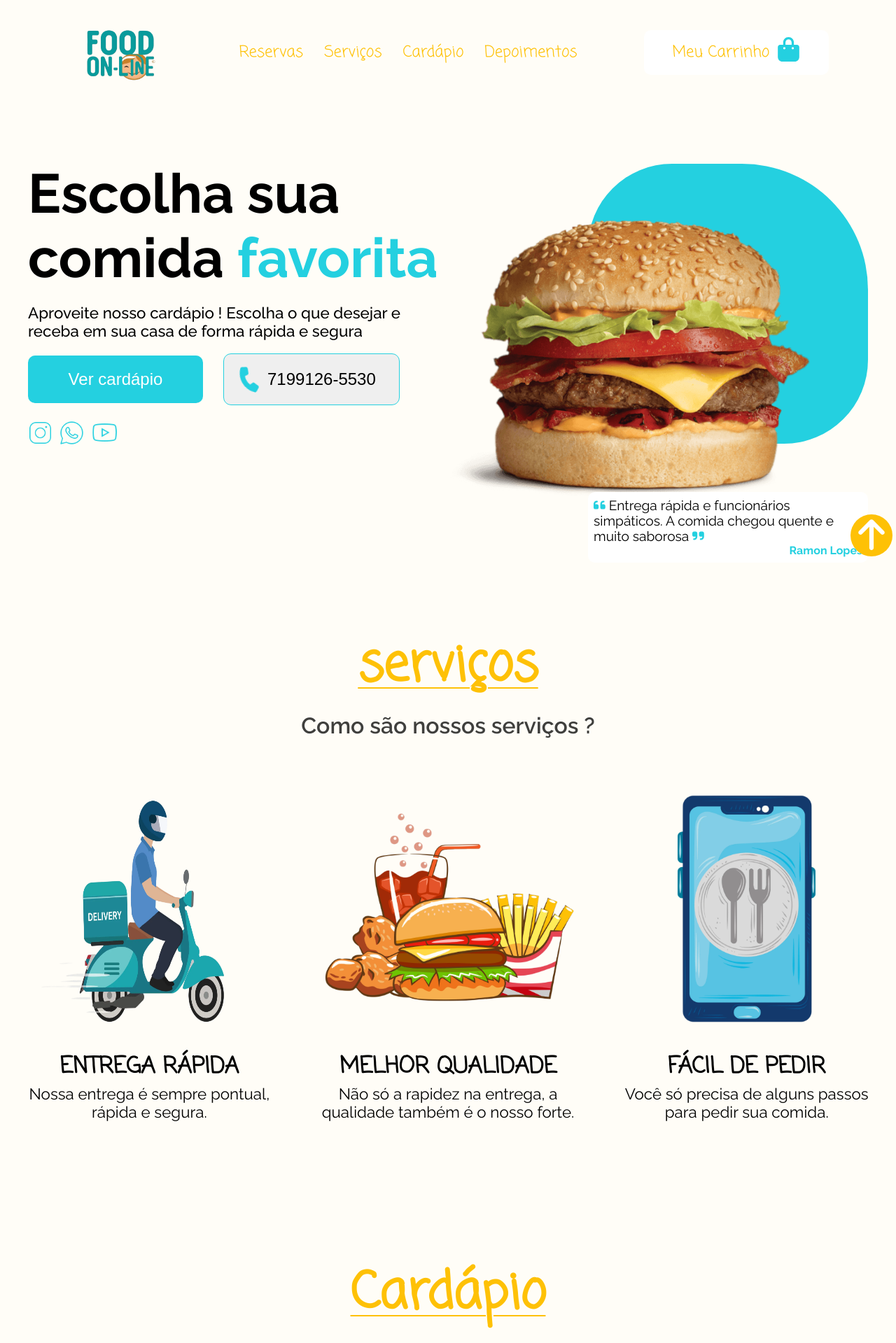
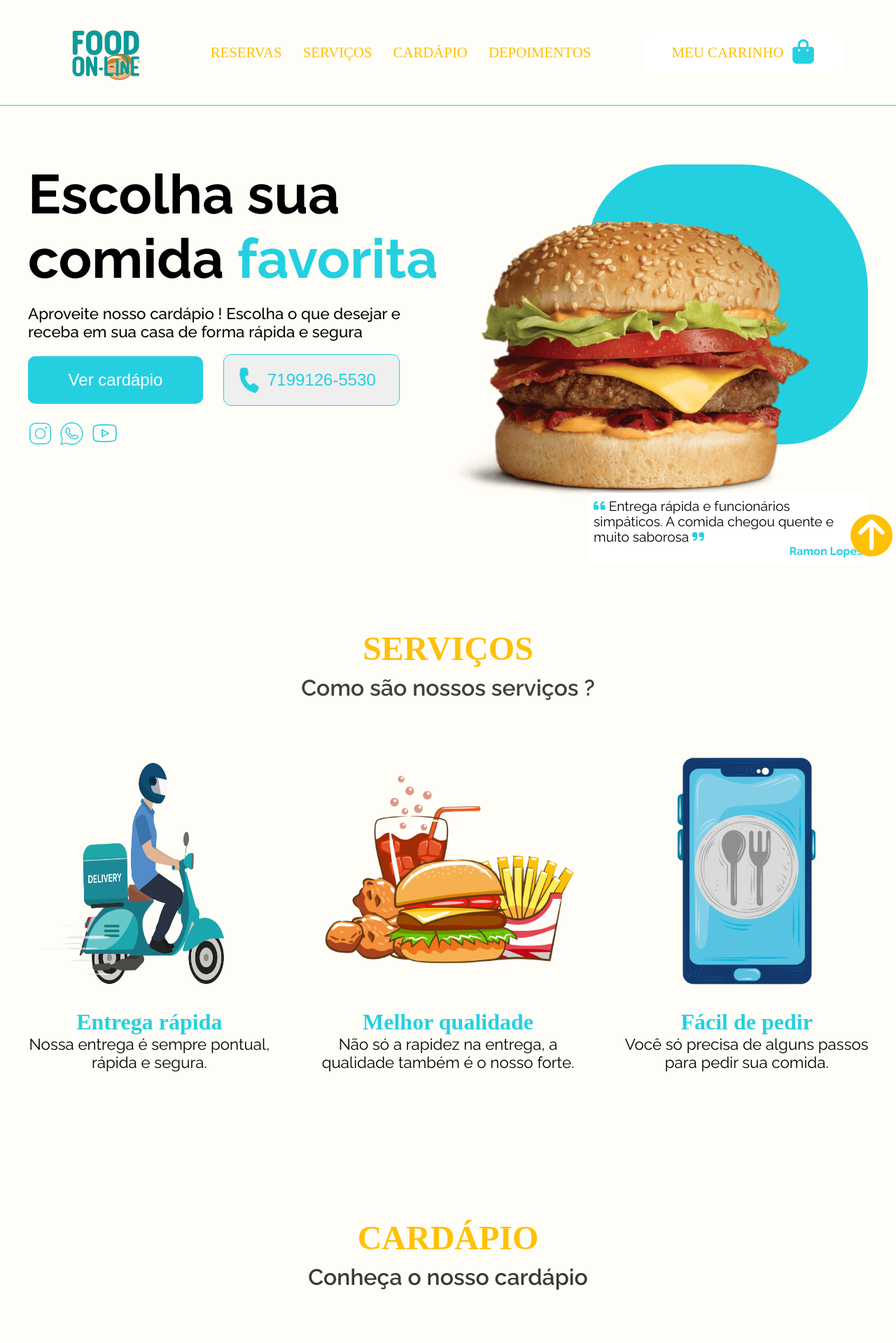
Before and after one commit to RamonLopes86/ramonburger, a Next.js app: page / in a window 1280 px wide. Shown: the top 1919 px of the page at 70% size. Built offline with nearby package versions, Linux system fonts and the light colour scheme.

Commit message:
ajuste de font e size nas sections

```diff
--- a/src/app/globals.css
+++ b/src/app/globals.css
@@ -28,3 +28,9 @@ main{
 
 
 }
+
+
+a{
+
+  text-decoration: none;
+}
--- a/src/components/menuEscondido/menuEcondido.jsx
+++ b/src/components/menuEscondido/menuEcondido.jsx
@@ -1,5 +1,6 @@
 import estiloMenuEscon from './menuescon.module.css';
 import hookContext from '@/hookContext/hookContext';
+import Link from 'next/link';
 
 
 
@@ -18,10 +19,18 @@ export default function MenuEscondido(){
                     <nav style={close} className={`${estiloMenuEscon.navEscondido}`}>
 
                         <ul>
-                            <li>Reservas</li>
-                            <li>Serviços</li>
-                            <li>Cardápio</li>
-                            <li>Depoimentos</li>
+                            <Link className={estiloMenuEscon.linkEscondido} href={''}>
+                                <li>Reservas</li>
+                            </Link>
+                            <Link className={estiloMenuEscon.linkEscondido} href={''}>
+                                <li>Serviços</li>
+                            </Link>
+                            <Link className={estiloMenuEscon.linkEscondido} href={'#idcardapio'}>
+                                <li>Cardápio</li>
+                            </Link>
+                            <Link className={estiloMenuEscon.linkEscondido} href={'#iddepoimentos'}>
+                                <li>Depoimentos</li>
+                            </Link>
                         </ul>
 
                     </nav>
--- a/src/components/menuEscondido/menuescon.module.css
+++ b/src/components/menuEscondido/menuescon.module.css
@@ -1,8 +1,10 @@
 .boxEscondido{
 
-    font-family: var(--sans);
-    font-size: 1.4rem;
+    font-family: var(--rell);
+    font-size: 1.3rem;
     color: var(--cormos);
+    text-transform: uppercase;
+    border-bottom: 1px solid var(--corpadrao);
 }
 
 .boxEscondido nav{
@@ -10,6 +12,12 @@
     overflow: hidden;
 
 
+}
+
+.linkEscondido{
+
+    width: 100%;
+    color: var(--corpadrao)
 }
 
 .boxEscondido nav ul{
@@ -22,18 +30,28 @@
 
 
 
-.boxEscondido nav ul li {
+.boxEscondido nav ul .linkEscondido  {
 
     width:calc(100% - 20px);
     text-align: center;
     transition: all 500ms;
     cursor: pointer;
     border-radius: 10px;
+
+}
+
+.boxEscondido nav ul .linkEscondido li  {
+
+    text-align: center;
+    transition: all 500ms;
+    cursor: pointer;
+    border-radius: 10px;
     padding: 10px;
+
 }
 
 
-.boxEscondido nav ul li:hover{
+.boxEscondido nav ul .linkEscondido li:hover{
 
     background-color: var(--corpadrao);
     transition: all 500ms;
--- a/src/components/section-cardapio/cardapio.jsx
+++ b/src/components/section-cardapio/cardapio.jsx
@@ -24,7 +24,7 @@ export default function Cardapio(){
 
     return(
 
-        <section className={estiloCardapio.boxCardapio}>
+        <section id='idcardapio' className={estiloCardapio.boxCardapio}>
 
             <section className={estiloCardapio.boxTitulo}>
 
--- a/src/components/section-cardapio/cardapio.module.css
+++ b/src/components/section-cardapio/cardapio.module.css
@@ -167,10 +167,9 @@
 
 .boxTitulo h1{
 
-    font-size: 4.5rem;
-    text-decoration: underline 2px solid;
-    text-underline-offset: 10px;
-    font-family: var(--sans);
+    font-size: 3rem;
+    text-transform: uppercase;
+    font-family: var(--rell);
     color: var(--cormos);
 
 }
@@ -178,7 +177,10 @@
 .boxTitulo p {
 
     font-size: 2rem;
+    font-weight: 600;
+    color: rgba(0, 0, 0, 0.774);
     font-family: var(--rel);
+    padding-bottom: 40px;
 }
 
 
@@ -193,7 +195,7 @@ overflow-x: auto;
  flex-direction: row;
  align-items: center;
  justify-content: center;
- padding: 5px 20px;
+ padding: 0px 20px 40px 20px;
  gap: 20px;
 
 }
--- a/src/components/section-serviços/servicos.module.css
+++ b/src/components/section-serviços/servicos.module.css
@@ -2,7 +2,7 @@
 
     width: 100%;
     text-align: center;
-    font-family: var(--sans);
+    font-family: var(--rell);
     padding: 100px 10px;
 
 
@@ -11,11 +11,11 @@
 .boxServicos h1 {
 
 
-    text-decoration: underline 2px solid;
-    text-underline-offset: 10px;
-    font-size: 4.5rem;
+    font-size: 3rem;
     padding: 10px 0px;
+    text-transform: uppercase;
     color: var(--cormos);
+
 
 }
 
@@ -25,6 +25,7 @@
    font-family: var(--rel);
    font-weight: 600;
    color: rgba(0, 0, 0, 0.753);
+
 
 }
 
@@ -65,8 +66,9 @@ min-height: 500px;
 
 .boxCardServ h2 {
 
-    text-transform: uppercase;
+
     font-size: 2rem;
+    color: var(--corpadrao);
 }
 
 .boxCardServ p {
--- a/src/components/sectionBanner/banner.jsx
+++ b/src/components/sectionBanner/banner.jsx
@@ -6,7 +6,7 @@ import insta from '../../../public/insta.png';
 import wpp from '../../../public/wpp.png';
 import yt from '../../../public/yt.png';
 import { FontAwesomeIcon } from '@fortawesome/react-fontawesome';
-import { faPhone , faQuoteLeft, faQuoteRight } from '@fortawesome/free-solid-svg-icons';
+import { faPhone , faQuoteLeft, faQuoteRight , faWhatsapp } from '@fortawesome/free-solid-svg-icons';
 
 
 export default function Apresentacao(){
@@ -28,7 +28,7 @@ export default function Apresentacao(){
                         <div className={estiloBanner.boxBtn}>
 
                                 <button>Ver cardápio</button>
-                                <Link className={estiloBanner.link} href={''}><button><FontAwesomeIcon className={estiloBanner.iconPhone} icon={faPhone}/> 7199126-5530</button></Link>
+                                <Link className={estiloBanner.link} href={"https://wa.me/5571991265530"} target='_Blank'><button><FontAwesomeIcon className={estiloBanner.iconPhone} icon={faPhone}/> 7199126-5530</button></Link>
 
                         </div>
 
--- a/src/components/sectionBanner/banner.module.css
+++ b/src/components/sectionBanner/banner.module.css
@@ -86,6 +86,13 @@
     text-decoration: none;
 
 }
+
+.boxBtn .link > button {
+
+    color: var(--corpadrao);
+}
+
+
 
 .boxBtn .link button {
 
--- a/src/components/sectionHeader/header.jsx
+++ b/src/components/sectionHeader/header.jsx
@@ -4,9 +4,10 @@ import Image from 'next/image';
 import { FontAwesomeIcon } from '@fortawesome/react-fontawesome';
 import { faBagShopping } from '@fortawesome/free-solid-svg-icons';
 import logo from '../../../public/logosf.png'
-import menu from '../../../public/menu.png'
 import MenuEscondido from '../menuEscondido/menuEcondido';
 import hookContext from '@/hookContext/hookContext';
+import Link from 'next/link';
+
 
 
 
@@ -18,15 +19,24 @@ import hookContext from '@/hookContext/hookContext';
 export default function Header(){
 
 
-    const {menuOpen , setMenuOpen} = hookContext()
+    const {setMenuOpen , carrinho , mostrarSacola} = hookContext()
 
 
     function exibirMenu(){
 
-        setMenuOpen(menuOpen === false ? true : false)
+        setMenuOpen(estadoAtual => !estadoAtual)
 
     }
 
+
+    const itensSomados = carrinho.reduce((acc , itens)=> {
+
+       return acc + itens.count
+
+    },0)
+
+
+    console.log(itensSomados)
 
         return(
 
@@ -34,18 +44,32 @@ export default function Header(){
 
                 <section className={estiloHeader.boxVisibile}>
 
-                    <Image className={estiloHeader.logo} alt='icone de uma sacola' src={logo}/>
+                    <Image className={estiloHeader.logo} alt='logo do food on-line' src={logo}/>
+
                     <nav className={estiloHeader.navMenu}>
                         <ul>
-                            <li>Reservas</li>
-                            <li>Serviços</li>
-                            <li>Cardápio</li>
-                            <li>Depoimentos</li>
+                            <Link href={''}>
+                                <li>Reservas</li>
+                            </Link>
+                            <Link href={''}>
+                                <li>Serviços</li>
+                            </Link>
+                            <Link href={'#idcardapio'}>
+                                <li>Cardápio</li>
+                            </Link>
+                            <Link href={'#iddepoimentos'}>
+                                <li>Depoimentos</li>
+                            </Link>
                         </ul>
                     </nav>
                     <section className={estiloHeader.boxBag}>
                             <p>Meu Carrinho</p>
                             <div className={estiloHeader.boxIconBag}>
+
+                                {
+                                    mostrarSacola &&  <p className={estiloHeader.countBag}>{itensSomados}</p>
+                                }
+
                                 <FontAwesomeIcon className={estiloHeader.iconBag} icon={faBagShopping}/>
                             </div>
 
@@ -54,7 +78,6 @@ export default function Header(){
 
                     <div onClick={exibirMenu} className={estiloHeader.MenuLogoEcondido}>
 
-                          {/* <Image alt='imagem de um icone menu' className={estiloHeader.iconMenu} src={menu}/> */}
 
                           <div className={estiloHeader.boxGrid}>
                               <div className={estiloHeader.quadrado}></div>
--- a/src/components/sectionHeader/header.module.css
+++ b/src/components/sectionHeader/header.module.css
@@ -11,7 +11,7 @@
     flex-direction: row;
     align-items: center;
     justify-content: space-evenly;
-    font-family: var(--sans);
+    font-family: var(--rell);
     font-weight:lighter;
 
 }
@@ -30,8 +30,8 @@
 }
 
 .boxHeader .navMenu ul li{
-
-    font-size: 1.4rem;
+    text-transform: uppercase;
+    font-size: 1.3em;
     color: var(--cormos);
     cursor: pointer;
     transform: translateY(0);
@@ -80,15 +80,39 @@
     padding:10px 40px;
     border-radius: 10px;
     color: var(--cormos);
-    font-size: 1.4rem;
+    text-transform: uppercase;
+    font-size: 1.3rem;
     transition: all 500ms;
 }
+
 
 .boxBag:hover{
 
     background-color: var(--corpadrao);
     transition: all 500ms;
 }
+
+.boxIconBag{
+
+    position: relative;
+}
+
+.countBag{
+
+    position: absolute;
+    width: 16px;
+    height: 16px;
+    top: -2px;
+    left: -6px;
+    font-size: 1rem;
+    border-radius: 50%;
+    background-color: var(--cormos);
+    color: white;
+    align-content: center;
+    text-align: center;
+    font-size: 0.9rem;
+}
+
 
 .boxBag:hover > .boxIconBag .iconBag{
 
--- a/src/components/section_depoimentos/depoientos.jsx
+++ b/src/components/section_depoimentos/depoientos.jsx
@@ -1,10 +1,10 @@
 import estiloDepo from './depo.module.css';
 import Image from 'next/image';
 import pizza from '../../../public/pizzaGrande.png'
-import teste from '../../../public/imgdep1.jpg'
 import { FontAwesomeIcon } from '@fortawesome/react-fontawesome';
 import { faStar, faQuoteLeft, faQuoteRight , faStarHalfStroke } from '@fortawesome/free-solid-svg-icons';
 import hookContext from '@/hookContext/hookContext';
+
 
 
 
@@ -23,12 +23,9 @@ export default function Depoimentos() {
 
 
 
-
-
-
     return (
 
-        <section className={estiloDepo.boxDepoimentos}>
+        <section id='iddepoimentos' className={estiloDepo.boxDepoimentos}>
 
 
 
@@ -48,7 +45,7 @@ export default function Depoimentos() {
                     arrayDepo.map((infos) => {
 
 
-                        console.log(infos.stars.map((i , icons)=> icons[i]))
+
 
 
                         return (
```
Also changed, not shown: src/context/contexProvider.js (+51 -48 lines), public/menu.png (deleted).
